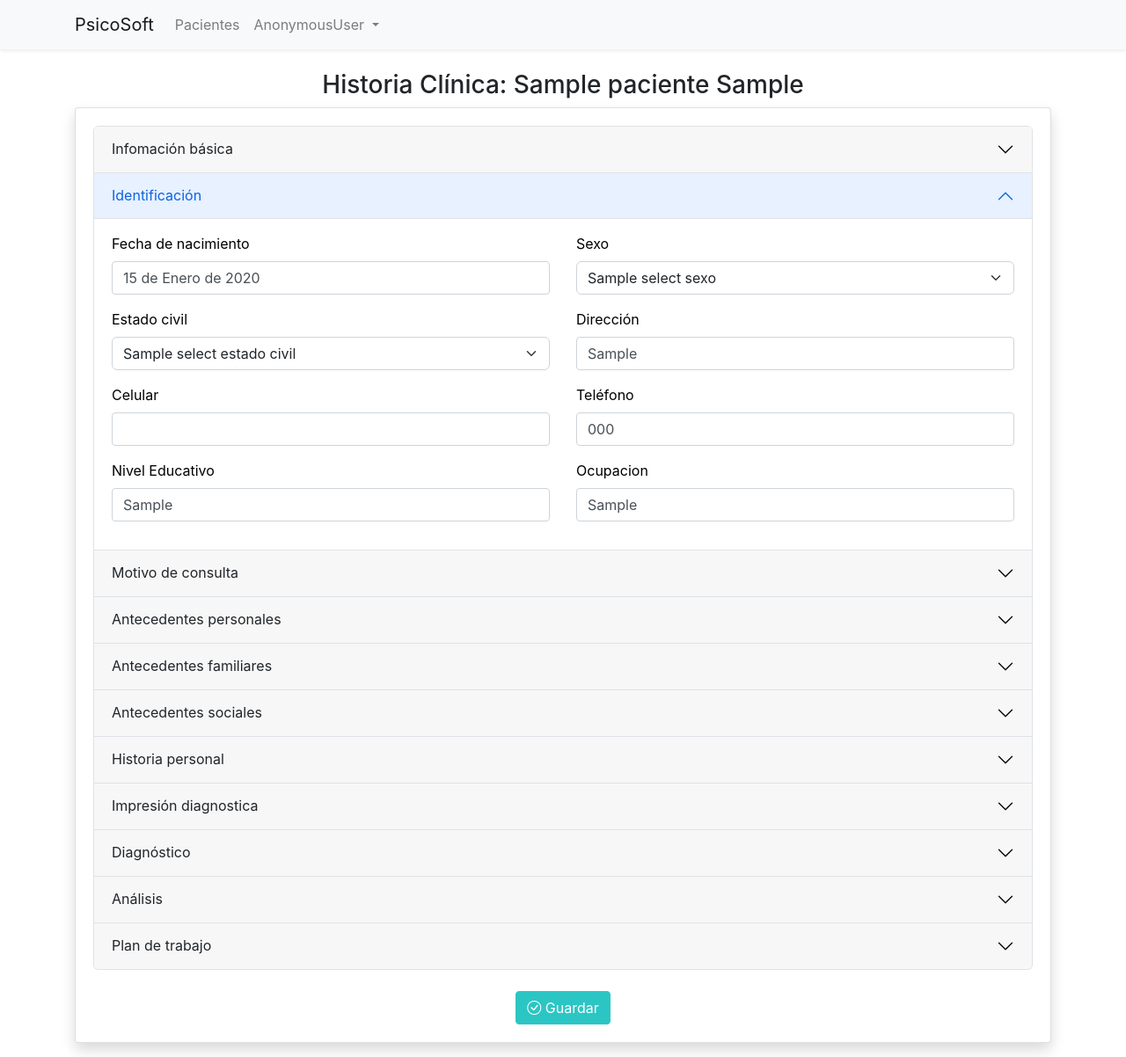
After one commit to samir04m/PsicoSoft, a Django app: template templates/paciente/update.html in a window 1280 px wide. The commit adds this page. Shown: the whole page at 88% size. Run offline with Django 4.2, Linux system fonts and the light colour scheme; tables that the repository leaves empty hold one stand-in row (values such as "Sample post"); the template is opened without the code that fills it: values that come from a table or form of the project are taken from there, most other values are stand-ins (such as "Sample title", 1, 10 or a date in 2020); some libraries are stand-ins or nearby versions.

Commit message:
Update paciente en proceso

```diff
--- /dev/null
+++ b/main/templatetags/myTags.py
@@ -0,0 +1,9 @@
+from django import template
+register = template.Library()
+
+@register.filter
+def getValue(value):
+    if value == None:
+        return ""
+    else:
+        return value
--- a/main/urls.py
+++ b/main/urls.py
@@ -5,8 +5,8 @@ from . import views
 urlpatterns = [
     path('', views.Index, name='Index'),
     path('pacientes/', views.PacienteList, name='PacienteList'),
-    path('pacientes-save/', views.PacienteSave, name='PacienteSave'),
-    path('historia-clinica/<int:id>', views.PacienteCreate, name='PacienteCreate'),
+    path('pacientes-create/', views.PacienteCreate, name='PacienteCreate'),
+    path('historia-clinica/<int:id>', views.PacienteUpdate, name='PacienteUpdate'),
     path('login/', views.Login, name='login'),
     path('logout/', views.Logout, name='logout'),
 ]
--- a/static/css/myStyles.css
+++ b/static/css/myStyles.css
@@ -9,7 +9,23 @@
     background-color: #4ab9b3 !important;
 }
 
+.bg-color2 {
+    background-color: #389a95 !important;
+}
+
 .page-item.active .page-link {
     background-color: #4ab9b3;
     border-color: #4ab9b3;
 }
+
+.nav-pills .nav-link.active {
+    background-color: #4ab9b3;
+}
+
+.accordion-button {
+    background-color: #f7f7f7;
+}
+
+.w100 {
+    width: 100%;
+}
--- a/templates/base/navbar.html
+++ b/templates/base/navbar.html
@@ -1,4 +1,4 @@
-<nav class="navbar navbar-expand-lg bg-light">
+<nav class="navbar navbar-expand-lg navbar-light bg-light shadow-sm" >
     <div class="container">
         <a class="navbar-brand" href="#">PsicoSoft</a>
         <button class="navbar-toggler" type="button" data-bs-toggle="collapse" data-bs-target="#navbarSupportedContent"
--- a/templates/paciente/create.html
+++ /dev/null
@@ -1 +0,0 @@
-create
--- /dev/null
+++ b/templates/paciente/update.html
@@ -0,0 +1,267 @@
+{% extends 'base/base.html' %}
+{% load myTags %}
+
+{% block title %} Historia clinica del paciente{% endblock %}
+
+{% block contenido %}
+    <h3 class="text-center mt-2">Historia Clínica: {{paciente.nombres}} {{paciente.apellidos}}</h3>
+    <div class="card shadow">
+        <div class="card-body">
+            <form method="POST">
+                {% csrf_token %}
+                <div class="accordion" id="accordionExample">
+                    <div class="accordion-item">
+                        <h2 class="accordion-header" id="heading0">
+                            <button class="accordion-button collapsed" type="button" data-bs-toggle="collapse"
+                                data-bs-target="#collapse0" aria-expanded="false" aria-controls="collapse0">
+                                Infomación básica
+                            </button>
+                        </h2>
+                        <div id="collapse0" class="accordion-collapse collapse" aria-labelledby="heading0"
+                            data-bs-parent="#accordionExample">
+                            <div class="accordion-body">
+                                <div class="row">
+                                    <div class="mb-3 col-md-6">
+                                        <label for="nombres" class="form-label">Nombres</label>
+                                        <input type="text" class="form-control" id="nombres" name="nombres" value="{{paciente.nombres|getValue}}" required>
+                                    </div>
+                                    <div class="mb-3 col-md-6">
+                                        <label for="apellidos" class="form-label">Apellidos</label>
+                                        <input type="text" class="form-control" id="apellidos" name="apellidos" value="{{paciente.apellidos|getValue}}" required>
+                                    </div>
+                                    <div class="mb-3 col-md-6">
+                                        <label for="tipoDocumento" class="form-label">Tipo de documento</label>
+                                        <select class="form-select" id="tipoDocumento" name="tipoDocumento" required>
+                                            {% for e in selectData.selectTipoDocumento %}
+                                                <option value="{{e.nombre}}" {{e.selected}}>{{e.nombre}}</option>
+                                            {% endfor %}
+                                        </select>
+                                    </div>
+                                    <div class="mb-3 col-md-6">
+                                        <label for="numeroDocumento" class="form-label">Número de documento</label>
+                                        <input type="number" class="form-control" id="numeroDocumento" name="numeroDocumento" value="{{paciente.numeroDocumento|getValue}}" autocomplete="off" required>
+                                    </div>
+                                </div>
+                            </div>
+                        </div>
+                    </div>
+                    <div class="accordion-item">
+                        <h2 class="accordion-header" id="heading1">
+                            <button class="accordion-button" type="button" data-bs-toggle="collapse" data-bs-target="#collapse1"
+                                aria-expanded="true" aria-controls="collapse1">
+                                Identificación
+                            </button>
+                        </h2>
+                        <div id="collapse1" class="accordion-collapse collapse show" aria-labelledby="heading1"
+                            data-bs-parent="#accordionExample">
+                            <div class="accordion-body">
+                                <div class="row">
+                                    <div class="mb-3 col-md-6">
+                                        <label for="fechaNacimiento" class="form-label">Fecha de nacimiento</label>
+                                        <input type="text" class="form-control" id="fechaNacimiento" name="fechaNacimiento" value="{{paciente.fechaNacimiento|getValue}}">
+                                    </div>
+                                    <div class="mb-3 col-md-6">
+                                        <label for="sexo" class="form-label">Sexo</label>
+                                        <select class="form-select" id="sexo" name="sexo">
+                                            {% for e in selectData.selectSexo %}
+                                                <option value="{{e.nombre}}" {{e.selected}}>{{e.nombre}}</option>
+                                            {% endfor %}
+                                        </select>
+                                    </div>
+                                    <div class="mb-3 col-md-6">
+                                        <label for="estadoCivil" class="form-label">Estado civil</label>
+                                        <select class="form-select" id="estadoCivil" name="estadoCivil">
+                                            {% for e in selectData.selectEstadoCivil %}
+                                                <option value="{{e.nombre}}" {{e.selected}}>{{e.nombre}}</option>
+                                            {% endfor %}
+                                        </select>
+                                    </div>
+                                    <div class="mb-3 col-md-6">
+                                        <label for="direccion" class="form-label">Dirección</label>
+                                        <input type="text" class="form-control" id="direccion" name="direccion" value="{{paciente.direccion|getValue}}" autocomplete="off">
+                                    </div>
+                                    <div class="mb-3 col-md-6">
+                                        <label for="celular" class="form-label">Celular</label>
+                                        <input type="number" class="form-control" id="celular" name="celular" value="{{paciente.celular|getValue}}" autocomplete="off" required>
+                                    </div>
+                                    <div class="mb-3 col-md-6">
+                                        <label for="telefono" class="form-label">Teléfono</label>
+                                        <input type="number" class="form-control" id="telefono" name="telefono" value="{{paciente.telefono|getValue}}" autocomplete="off">
+                                    </div>
+                                    <div class="mb-3 col-md-6">
+                                        <label for="nivelEducativo" class="form-label">Nivel Educativo</label>
+                                        <input type="text" class="form-control" id="nivelEducativo" name="nivelEducativo" value="{{paciente.nivelEducativo|getValue}}">
+                                    </div>
+                                    <div class="mb-3 col-md-6">
+                                        <label for="ocupacion" class="form-label">Ocupacion</label>
+                                        <input type="text" class="form-control" id="ocupacion" name="ocupacion" value="{{paciente.ocupacion|getValue}}">
+                                    </div>
+                                </div>
+                            </div>
+                        </div>
+                    </div>
+                    <div class="accordion-item">
+                        <h2 class="accordion-header" id="heading2">
+                            <button class="accordion-button collapsed" type="button" data-bs-toggle="collapse"
+                                data-bs-target="#collapse2" aria-expanded="false" aria-controls="collapse2">
+                                Motivo de consulta
+                            </button>
+                        </h2>
+                        <div id="collapse2" class="accordion-collapse collapse" aria-labelledby="heading2"
+                            data-bs-parent="#accordionExample">
+                            <div class="accordion-body">
+                                <div class="mb-3 col-sm-12">
+                                    <!-- <label for="motivoConsulta" class="form-label">Motivo de consulta</label> -->
+                                    <textarea class="form-control " id="motivoConsulta" name="motivoConsulta" rows="8" placeholder="Motivo de consulta" required>{{paciente.motivoConsulta|getValue}}</textarea>
+                                </div>
+                            </div>
+                        </div>
+                    </div>
+                    <div class="accordion-item">
+                        <h2 class="accordion-header" id="heading3">
+                            <button class="accordion-button collapsed" type="button" data-bs-toggle="collapse"
+                                data-bs-target="#collapse3" aria-expanded="false" aria-controls="collapse3">
+                                Antecedentes personales
+                            </button>
+                        </h2>
+                        <div id="collapse3" class="accordion-collapse collapse" aria-labelledby="heading3"
+                            data-bs-parent="#accordionExample">
+                            <div class="accordion-body">
+                                <div class="mb-3 col-sm-12">
+                                    <!-- <label for="antecedentesPersonales" class="form-label">Antecedentes personales</label> -->
+                                    <textarea class="form-control " id="antecedentesPersonales" name="antecedentesPersonales" rows="8" placeholder="Antecedentes personales">{{paciente.antecedentesPersonales|getValue}}</textarea>
+                                </div>
+                            </div>
+                        </div>
+                    </div>
+                    <div class="accordion-item">
+                        <h2 class="accordion-header" id="heading4">
+                            <button class="accordion-button collapsed" type="button" data-bs-toggle="collapse"
+                                data-bs-target="#collapse4" aria-expanded="false" aria-controls="collapse4">
+                                Antecedentes familiares
+                            </button>
+                        </h2>
+                        <div id="collapse4" class="accordion-collapse collapse" aria-labelledby="heading4"
+                            data-bs-parent="#accordionExample">
+                            <div class="accordion-body">
+                                <div class="mb-3 col-sm-12">
+                                    <!-- <label for="antecedentesFamiliares" class="form-label">Antecedentes familiares</label> -->
+                                    <textarea class="form-control " id="antecedentesFamiliares" name="antecedentesFamiliares" rows="8" placeholder="Antecedentes familiares">{{paciente.antecedentesFamiliares|getValue}}</textarea>
+                                </div>
+                            </div>
+                        </div>
+                    </div>
+                    <div class="accordion-item">
+                        <h2 class="accordion-header" id="heading5">
+                            <button class="accordion-button collapsed" type="button" data-bs-toggle="collapse"
+                                data-bs-target="#collapse5" aria-expanded="false" aria-controls="collapse5">
+                                Antecedentes sociales
+                            </button>
+                        </h2>
+                        <div id="collapse5" class="accordion-collapse collapse" aria-labelledby="heading5"
+                            data-bs-parent="#accordionExample">
+                            <div class="accordion-body">
+                                <div class="mb-3 col-sm-12">
+                                    <!-- <label for="antecedentesSociales" class="form-label">Antecedentes sociales</label> -->
+                                    <textarea class="form-control " id="antecedentesSociales" name="antecedentesSociales" rows="8" placeholder="Antecedentes sociales">{{paciente.antecedentesSociales|getValue}}</textarea>
+                                </div>
+                            </div>
+                        </div>
+                    </div>
+                    <div class="accordion-item">
+                        <h2 class="accordion-header" id="heading6">
+                            <button class="accordion-button collapsed" type="button" data-bs-toggle="collapse"
+                                data-bs-target="#collapse6" aria-expanded="false" aria-controls="collapse6">
+                                Historia personal
+                            </button>
+                        </h2>
+                        <div id="collapse6" class="accordion-collapse collapse" aria-labelledby="heading6"
+                            data-bs-parent="#accordionExample">
+                            <div class="accordion-body">
+                                <div class="mb-3 col-sm-12">
+                                    <!-- <label for="historiaPersonal" class="form-label">Historia personal</label> -->
+                                    <textarea class="form-control " id="historiaPersonal" name="historiaPersonal" rows="8" placeholder="Historia personal">{{paciente.historiaPersonal|getValue}}</textarea>
+                                </div>
+                            </div>
+                        </div>
+                    </div>
+                    <div class="accordion-item">
+                        <h2 class="accordion-header" id="heading7">
+                            <button class="accordion-button collapsed" type="button" data-bs-toggle="collapse"
+                                data-bs-target="#collapse7" aria-expanded="false" aria-controls="collapse7">
+                                Impresión diagnostica
+                            </button>
+                        </h2>
+                        <div id="collapse7" class="accordion-collapse collapse" aria-labelledby="heading7"
+                            data-bs-parent="#accordionExample">
+                            <div class="accordion-body">
+                                <div class="mb-3 col-sm-12">
+                                    <!-- <label for="impresionDiagnostica" class="form-label">Impresion diagnostica</label> -->
+                                    <textarea class="form-control " id="impresionDiagnostica" name="impresionDiagnostica" rows="8" placeholder="Impresion diagnostica">{{paciente.impresionDiagnostica|getValue}}</textarea>
+                                </div>
+                            </div>
+                        </div>
+                    </div>
+                    <div class="accordion-item">
+                        <h2 class="accordion-header" id="heading8">
+                            <button class="accordion-button collapsed" type="button" data-bs-toggle="collapse"
+                                data-bs-target="#collapse8" aria-expanded="false" aria-controls="collapse8">
+                                Diagnóstico
+                            </button>
+                        </h2>
+                        <div id="collapse8" class="accordion-collapse collapse" aria-labelledby="heading8"
+                            data-bs-parent="#accordionExample">
+                            <div class="accordion-body">
+                                <div class="mb-3">
+                                    <label for="diagnostico" class="form-label">Selecciona el Diagnóstico</label>
+                                    <select class="form-select" id="diagnostico" name="diagnostico" required>
+                                        {% for e in selectData.selectDiagnostico %}
+                                            <option value="{{e.id}}" {{e.selected}}>{{e.nombre}}</option>
+                                        {% endfor %}
+                                    </select>
+                                </div>
+                            </div>
+                        </div>
+                    </div>
+                    <div class="accordion-item">
+                        <h2 class="accordion-header" id="heading9">
+                            <button class="accordion-button collapsed" type="button" data-bs-toggle="collapse"
+                                data-bs-target="#collapse9" aria-expanded="false" aria-controls="collapse9">
+                                Análisis
+                            </button>
+                        </h2>
+                        <div id="collapse9" class="accordion-collapse collapse" aria-labelledby="heading9"
+                            data-bs-parent="#accordionExample">
+                            <div class="accordion-body">
+                                <div class="mb-3 col-sm-12">
+                                    <!-- <label for="analisis" class="form-label">Análisis</label> -->
+                                    <textarea class="form-control " id="analisis" name="analisis" rows="8" placeholder="Análisis" required>{{paciente.analisis|getValue}}</textarea>
+                                </div>
+                            </div>
+                        </div>
+                    </div>
+                    <div class="accordion-item">
+                        <h2 class="accordion-header" id="heading10">
+                            <button class="accordion-button collapsed" type="button" data-bs-toggle="collapse"
+                                data-bs-target="#collapse10" aria-expanded="false" aria-controls="collapse10">
+                                Plan de trabajo
+                            </button>
+                        </h2>
+                        <div id="collapse10" class="accordion-collapse collapse" aria-labelledby="heading10"
+                            data-bs-parent="#accordionExample">
+                            <div class="accordion-body">
+                                <div class="mb-3 col-sm-12">
+                                    <!-- <label for="planTrabajo" class="form-label">Plan de trabajo</label> -->
+                                    <textarea class="form-control " id="planTrabajo" name="planTrabajo" rows="8" placeholder="Plan de trabajo" required>{{paciente.planTrabajo|getValue}}</textarea>
+                                </div>
+                            </div>
+                        </div>
+                    </div>
+                </div>
+                <div class="text-center mt-4">
+                    <button type="submit" class="btn btn-info"><i class="bi bi-check-circle"></i> Guardar</button>
+                </div>
+            </form>
+        </div>
+    </div>
+{% endblock %}
```
Also changed, not shown: main/selectBuilder.py (added, +46 -0 lines), main/structures.py (+13 -0 lines), main/views.py (+61 -13 lines), templates/paciente/list.html (+7 -7 lines), 1 other file.
